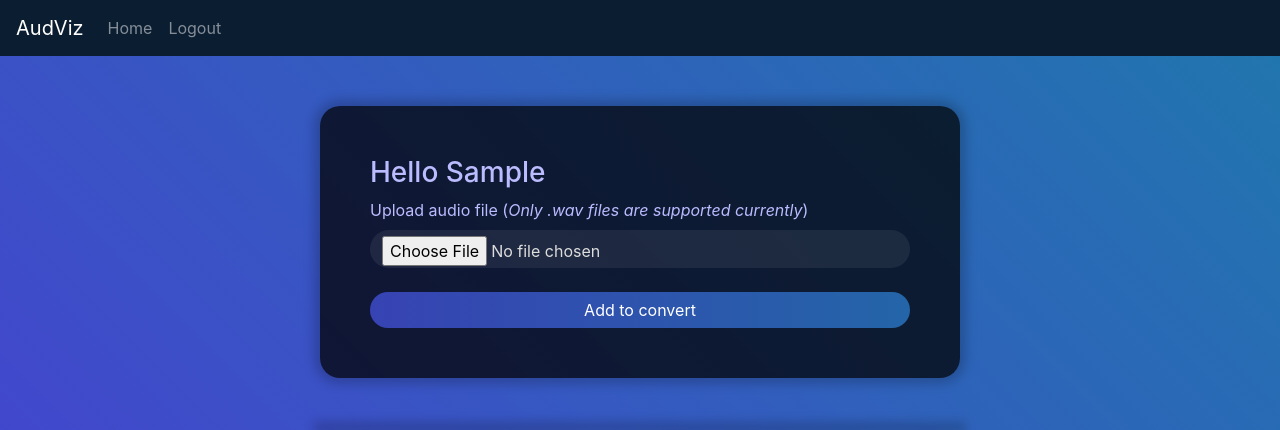
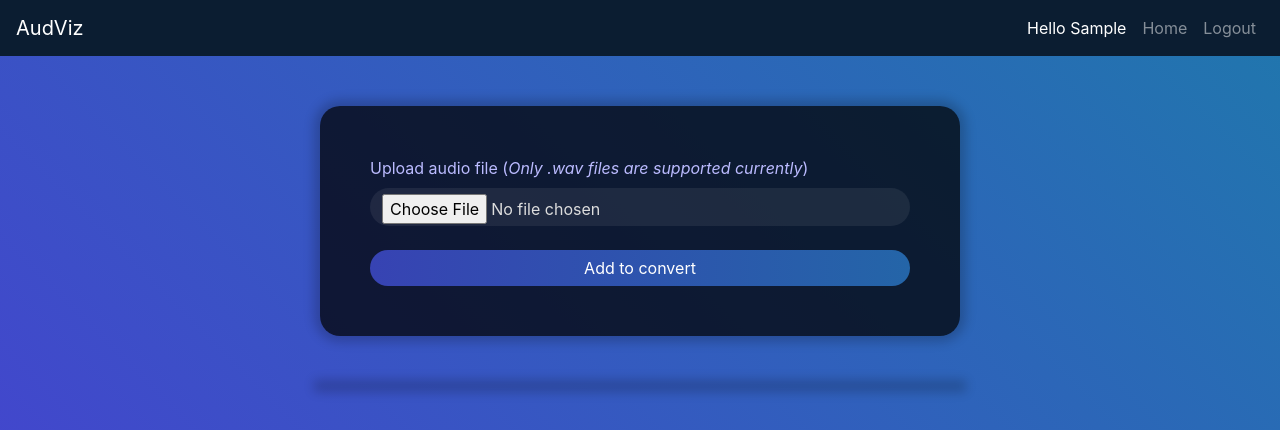
Before and after one commit to Basith-P/BFHAudioVIs, a Flask app: page / in a window 1280 px wide. Shown: the top 430 px of the page. Run offline with Flask 2, Linux system fonts and the light colour scheme; the visitor is signed in with stand-in values (Sample User, id 1); data comes from the database, SQL or seed files in the repository; data that the repository does not hold is empty; some libraries are stand-ins or nearby versions.

Commit message:
redesign navbar

```diff
--- a/website/static/styles.css
+++ b/website/static/styles.css
@@ -11,8 +11,12 @@ nav.bg-dark {
    background: #0b1d31 !important;
 }
 
-.navbar-expand-sm {
+#navbar {
    justify-content: flex-end;
+}
+
+.nav-user {
+   color: #fff !important;
 }
 
 ul.list-group {
--- a/website/templates/base.html
+++ b/website/templates/base.html
@@ -28,6 +28,7 @@
          <div class="collapse navbar-collapse" id="navbar">
             <div class="navbar-nav">
                {% if user.is_authenticated %}
+               <span class="nav-item nav-link nav-user">Hello {{ user.first_name }}</span>
                <a class="nav-item nav-link" id="home" href="/">Home</a>
                <a class="nav-item nav-link" id="logout" href="/logout">Logout</a>
                <!-- <a class="nav-item nav-link" id="deleteac" href="/deleteac">Delete Account</a> -->
--- a/website/templates/home.html
+++ b/website/templates/home.html
@@ -2,7 +2,7 @@
 <!-- <h1 align="center">Notes</h1> -->
 
 <form action="#" enctype="multipart/form-data" method="POST">
-   <h3>Hello {{ user.first_name }}</h3>
+   <!-- <h3>Hello {{ user.first_name }}</h3> -->
    <label for="aud-in">Upload audio file (<i>Only .wav files are supported currently</i>)</label>
    <input class="form-control" type="file" name="aud-in" id="aud-in" accept=".wav, .mp3" />
    <br />
```
